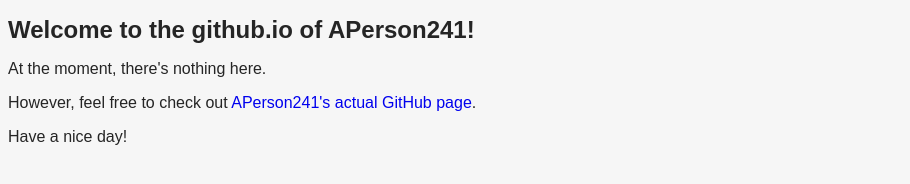
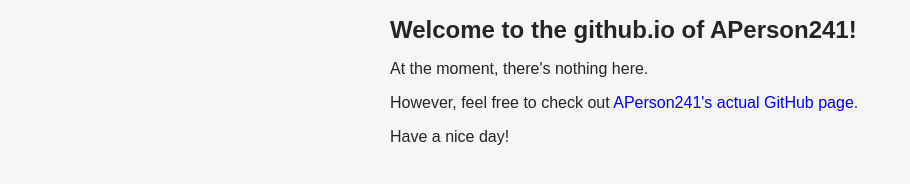
Before and after one commit to APerson241/APerson241.github.io, a plain HTML site: page index.html in a window 1280 px wide. Shown: the whole page, without its empty margins (0-910 px from the left). Drawn offline with Linux system fonts and the light colour scheme.

Commit message:
rm conflict merge artifacts

```diff
--- a/index.html
+++ b/index.html
@@ -10,13 +10,9 @@
           color: #252525;
       }
       h1 { font-size: 150%; }
-<<<<<<< HEAD
       #content { width: 500px; margin-left: auto; margin-right: auto; }
       a { text-decoration: none; }
       a:hover { border-bottom: thin dotted #252525; }
-=======
-      #content { width: 800px; margin-left: auto; margin-right: auto; }
->>>>>>> e81e0750cf799bf9efa5a2540a27be31591035a4
     </style>
   </head>
   <body>
```
